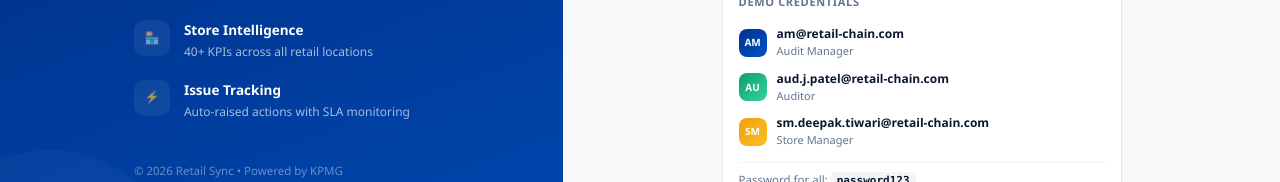
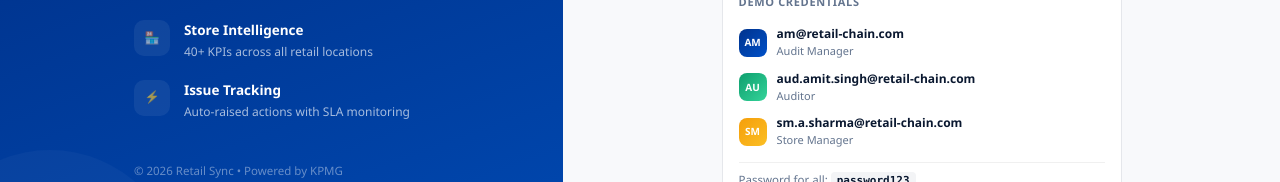
Before and after one commit to didardeep/retail_sync, a React (Vite) app in the folder frontend/: page / in a window 1280 px wide. Shown: the part 470-652 px from the top of the page. Built offline with nearby package versions, Linux system fonts and the light colour scheme; no server answers.

Commit message:
fix(login): correct demo credential emails to match seeded users
Co-Authored-By: Claude Sonnet 4.6 <noreply@anthropic.com>

```diff
--- a/frontend/src/pages/Login.jsx
+++ b/frontend/src/pages/Login.jsx
@@ -135,14 +135,14 @@ export default function Login({ onLogin }) {
             <div className="login-hint-row">
               <span className="login-hint-badge aud">AU</span>
               <div>
-                <div className="login-hint-email">aud.j.patel@retail-chain.com</div>
+                <div className="login-hint-email">aud.amit.singh@retail-chain.com</div>
                 <div className="login-hint-role">Auditor</div>
               </div>
             </div>
             <div className="login-hint-row">
               <span className="login-hint-badge sm">SM</span>
               <div>
-                <div className="login-hint-email">sm.deepak.tiwari@retail-chain.com</div>
+                <div className="login-hint-email">sm.a.sharma@retail-chain.com</div>
                 <div className="login-hint-role">Store Manager</div>
               </div>
             </div>
```
